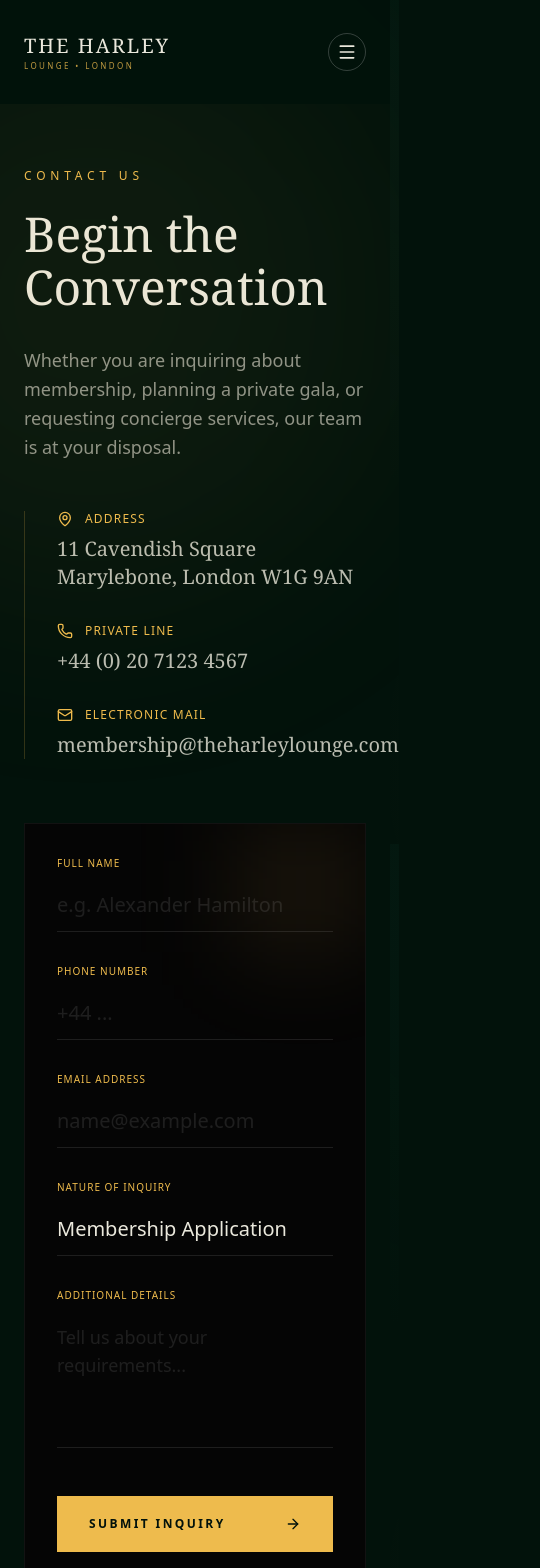
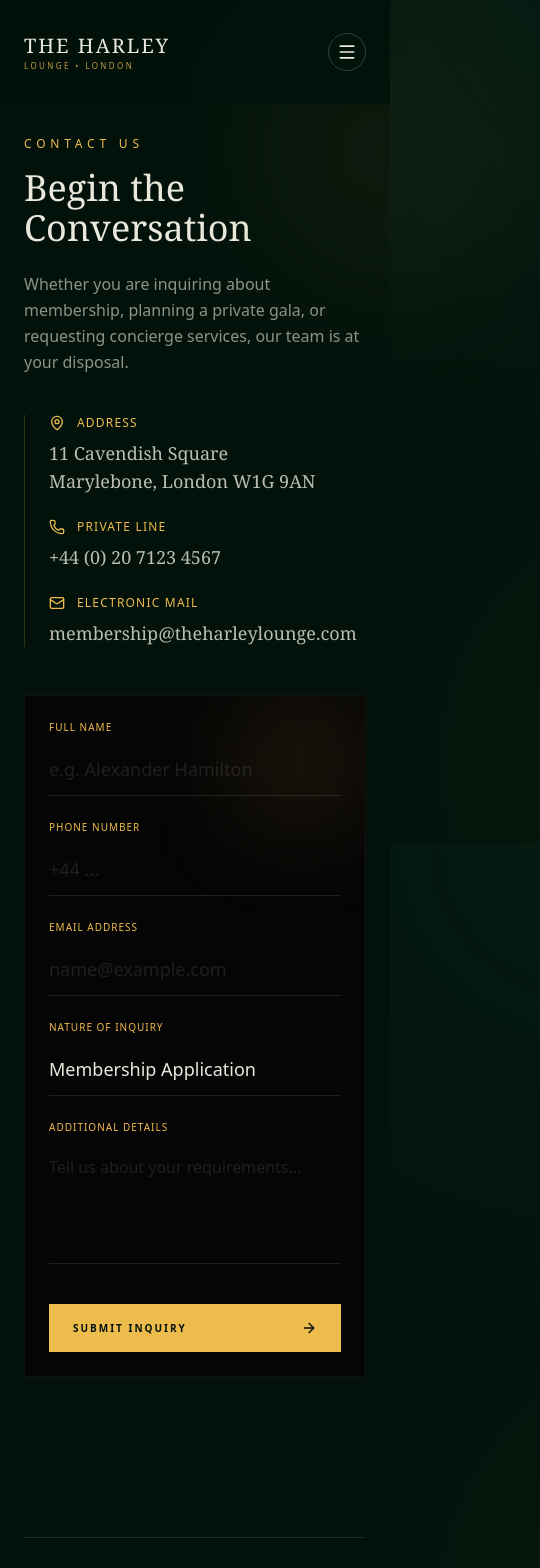
Before and after one commit to najmanmna/theharleylounge, a Next.js app: page /contact in a window 390 px wide. Shown: the top 1568 px of the page, 540 px wide, since content can reach past the window. Built offline with nearby package versions, Linux system fonts and the light colour scheme.

Commit message:
contact page updated

```diff
--- a/app/contact/page.tsx
+++ b/app/contact/page.tsx
@@ -15,13 +15,12 @@ function ContactContent() {
     name: "",
     email: "",
     phone: "",
-    interest: "Membership Application", // Default fallback
+    interest: "Membership Application",
     message: ""
   });
 
   const [status, setStatus] = useState<"idle" | "submitting" | "success">("idle");
 
-  // FIX: This ensures the dropdown updates when the URL param loads
   useEffect(() => {
     if (interestParam) {
       setFormData((prev) => ({ ...prev, interest: interestParam }));
@@ -35,13 +34,13 @@ function ContactContent() {
   const handleSubmit = async (e: React.FormEvent) => {
     e.preventDefault();
     setStatus("submitting");
-    // Simulate Network Request
     await new Promise((resolve) => setTimeout(resolve, 2000));
     setStatus("success");
   };
 
   return (
-    <div className="container mx-auto px-6 md:px-12 flex flex-col md:flex-row gap-16 md:gap-24">
+    // OPTIMIZATION: Reduced gap on mobile (gap-12 vs gap-24)
+    <div className="container mx-auto px-6 md:px-12 flex flex-col md:flex-row gap-12 md:gap-24 pb-20">
 
       {/* LEFT: Contact Info */}
       <motion.div
@@ -50,22 +49,25 @@ function ContactContent() {
         transition={{ duration: 0.8 }}
         className="w-full md:w-5/12 pt-10"
       >
-        <span className="text-[#eebb4d] text-xs tracking-[0.4em] uppercase font-medium mb-6 block">
+        <span className="text-[#eebb4d] text-xs tracking-[0.4em] uppercase font-medium mb-4 md:mb-6 block">
           Contact Us
         </span>
-        <h1 className="text-5xl md:text-7xl font-serif text-[#eae8dc] leading-[1.1] mb-8">
+
+        {/* OPTIMIZATION: Smaller text on mobile (text-4xl) to prevent bad wrapping */}
+        <h1 className="text-4xl md:text-7xl font-serif text-[#eae8dc] leading-[1.1] mb-6 md:mb-8">
           Begin the <br /> Conversation
         </h1>
-        <p className="text-[#eae8dc]/60 text-lg font-light leading-relaxed mb-12 max-w-sm">
+
+        <p className="text-[#eae8dc]/60 text-base md:text-lg font-light leading-relaxed mb-10 md:mb-12 max-w-sm">
           Whether you are inquiring about membership, planning a private gala, or requesting concierge services, our team is at your disposal.
         </p>
 
-        <div className="space-y-8 border-l border-[#eebb4d]/20 pl-8">
+        <div className="space-y-6 md:space-y-8 border-l border-[#eebb4d]/20 pl-6 md:pl-8">
           <div className="group">
             <h3 className="flex items-center gap-3 text-[#eebb4d] text-xs uppercase tracking-widest mb-2">
               <MapPin className="w-4 h-4" /> Address
             </h3>
-            <p className="text-[#eae8dc]/80 font-serif text-xl">
+            <p className="text-[#eae8dc]/80 font-serif text-lg md:text-xl">
               11 Cavendish Square <br /> Marylebone, London W1G 9AN
             </p>
           </div>
@@ -73,7 +75,7 @@ function ContactContent() {
             <h3 className="flex items-center gap-3 text-[#eebb4d] text-xs uppercase tracking-widest mb-2">
               <Phone className="w-4 h-4" /> Private Line
             </h3>
-            <p className="text-[#eae8dc]/80 font-serif text-xl">
+            <p className="text-[#eae8dc]/80 font-serif text-lg md:text-xl">
               +44 (0) 20 7123 4567
             </p>
           </div>
@@ -81,7 +83,7 @@ function ContactContent() {
             <h3 className="flex items-center gap-3 text-[#eebb4d] text-xs uppercase tracking-widest mb-2">
               <Mail className="w-4 h-4" /> Electronic Mail
             </h3>
-            <a href="mailto:membership@theharleylounge.com" className="text-[#eae8dc]/80 font-serif text-xl hover:text-[#eebb4d] transition-colors">
+            <a href="mailto:membership@theharleylounge.com" className="text-[#eae8dc]/80 font-serif text-lg md:text-xl hover:text-[#eebb4d] transition-colors break-all">
               membership@theharleylounge.com
             </a>
           </div>
@@ -93,7 +95,8 @@ function ContactContent() {
         initial={{ opacity: 0, y: 50 }}
         animate={{ opacity: 1, y: 0 }}
         transition={{ duration: 0.8, delay: 0.2 }}
-        className="w-full md:w-7/12 bg-[#050505] border border-white/5 p-8 md:p-12 relative overflow-hidden min-h-[600px] flex flex-col justify-center"
+        // OPTIMIZATION: Reduced padding on mobile (p-6)
+        className="w-full md:w-7/12 bg-[#050505] border border-white/5 p-6 md:p-12 relative overflow-hidden min-h-[500px] md:min-h-[600px] flex flex-col justify-center"
       >
          <div className="absolute top-0 right-0 w-32 h-32 bg-[#eebb4d]/10 blur-[50px] pointer-events-none" />
 
@@ -104,13 +107,13 @@ function ContactContent() {
                initial={{ opacity: 0, scale: 0.9 }}
                animate={{ opacity: 1, scale: 1 }}
                exit={{ opacity: 0 }}
-               className="flex flex-col items-center justify-center text-center h-full space-y-6"
+               className="flex flex-col items-center justify-center text-center h-full space-y-6 py-12"
              >
                <div className="w-20 h-20 rounded-full bg-[#eebb4d]/10 flex items-center justify-center text-[#eebb4d]">
                  <CheckCircle2 className="w-10 h-10" />
                </div>
-               <h3 className="text-3xl font-serif text-[#eae8dc]">Inquiry Received</h3>
-               <p className="text-[#eae8dc]/60 max-w-md leading-relaxed">
+               <h3 className="text-2xl md:text-3xl font-serif text-[#eae8dc]">Inquiry Received</h3>
+               <p className="text-[#eae8dc]/60 max-w-md leading-relaxed text-sm md:text-base">
                  Thank you, {formData.name}. The concierge team has received your request regarding <span className="text-[#eebb4d]">{formData.interest}</span>. We will contact you within 24 hours.
                </p>
                <button
@@ -127,9 +130,9 @@ function ContactContent() {
                animate={{ opacity: 1 }}
                exit={{ opacity: 0 }}
                onSubmit={handleSubmit}
-               className="relative z-10 flex flex-col gap-8 w-full"
+               className="relative z-10 flex flex-col gap-6 md:gap-8 w-full"
              >
-               <div className="grid grid-cols-1 md:grid-cols-2 gap-8">
+               <div className="grid grid-cols-1 md:grid-cols-2 gap-6 md:gap-8">
                  <div className="flex flex-col gap-2">
                    <label className="text-[#eebb4d] text-[10px] uppercase tracking-widest">Full Name</label>
                    <input
@@ -138,7 +141,7 @@ function ContactContent() {
                       required
                       value={formData.name}
                       placeholder="e.g. Alexander Hamilton"
-                      className="bg-transparent border-b border-white/10 py-3 text-xl text-[#eae8dc] focus:outline-none focus:border-[#eebb4d] transition-colors placeholder:text-white/10"
+                      className="bg-transparent border-b border-white/10 py-3 text-lg md:text-xl text-[#eae8dc] focus:outline-none focus:border-[#eebb4d] transition-colors placeholder:text-white/10"
                       onChange={handleChange}
                       disabled={status === "submitting"}
                    />
@@ -150,7 +153,7 @@ function ContactContent() {
                       name="phone"
                       value={formData.phone}
                       placeholder="+44 ..."
-                      className="bg-transparent border-b border-white/10 py-3 text-xl text-[#eae8dc] focus:outline-none focus:border-[#eebb4d] transition-colors placeholder:text-white/10"
+                      className="bg-transparent border-b border-white/10 py-3 text-lg md:text-xl text-[#eae8dc] focus:outline-none focus:border-[#eebb4d] transition-colors placeholder:text-white/10"
                       onChange={handleChange}
                       disabled={status === "submitting"}
                    />
@@ -165,7 +168,7 @@ function ContactContent() {
                     required
                     value={formData.email}
                     placeholder="name@example.com"
-                    className="bg-transparent border-b border-white/10 py-3 text-xl text-[#eae8dc] focus:outline-none focus:border-[#eebb4d] transition-colors placeholder:text-white/10"
+                    className="bg-transparent border-b border-white/10 py-3 text-lg md:text-xl text-[#eae8dc] focus:outline-none focus:border-[#eebb4d] transition-colors placeholder:text-white/10"
                     onChange={handleChange}
                     disabled={status === "submitting"}
                  />
@@ -178,17 +181,12 @@ function ContactContent() {
                     value={formData.interest}
                     onChange={handleChange}
                     disabled={status === "submitting"}
-                    className="bg-transparent border-b border-white/10 py-3 text-xl text-[#eae8dc] focus:outline-none focus:border-[#eebb4d] transition-colors cursor-pointer appearance-none"
+                    className="bg-transparent border-b border-white/10 py-3 text-lg md:text-xl text-[#eae8dc] focus:outline-none focus:border-[#eebb4d] transition-colors cursor-pointer appearance-none"
                  >
-                    {/* CORE OPTIONS */}
                     <option className="bg-[#02120b]" value="Membership Application">Membership Application</option>
-
-                    {/* EVENTS PAGE MATCHES (These must match Events.tsx categories exactly) */}
                     <option className="bg-[#02120b]" value="Corporate Events">Corporate Events</option>
                     <option className="bg-[#02120b]" value="Private Hire">Private Hire</option>
                     <option className="bg-[#02120b]" value="The Full Buyout">The Full Buyout</option>
-
-                    {/* OTHER */}
                     <option className="bg-[#02120b]" value="Concierge Request">Concierge Request</option>
                     <option className="bg-[#02120b]" value="Press & Media">Press & Media</option>
                  </select>
@@ -201,7 +199,7 @@ function ContactContent() {
                     rows={4}
                     value={formData.message}
                     placeholder="Tell us about your requirements..."
-                    className="bg-transparent border-b border-white/10 py-3 text-lg text-[#eae8dc] focus:outline-none focus:border-[#eebb4d] transition-colors placeholder:text-white/10 resize-none"
+                    className="bg-transparent border-b border-white/10 py-3 text-base md:text-lg text-[#eae8dc] focus:outline-none focus:border-[#eebb4d] transition-colors placeholder:text-white/10 resize-none"
                     onChange={handleChange}
                     disabled={status === "submitting"}
                  />
@@ -210,7 +208,7 @@ function ContactContent() {
                <button
                  type="submit"
                  disabled={status === "submitting"}
-                 className="mt-4 group flex items-center justify-between bg-[#eebb4d] text-[#02120b] px-8 py-5 font-bold uppercase tracking-[0.2em] text-xs hover:bg-white transition-all duration-500 disabled:opacity-50 disabled:cursor-not-allowed"
+                 className="mt-4 group flex items-center justify-between bg-[#eebb4d] text-[#02120b] px-6 md:px-8 py-4 md:py-5 font-bold uppercase tracking-[0.2em] text-[10px] md:text-xs hover:bg-white transition-all duration-500 disabled:opacity-50 disabled:cursor-not-allowed"
                >
                  {status === "submitting" ? (
                    <span className="flex items-center gap-2">Processing <Loader2 className="w-4 h-4 animate-spin" /></span>
@@ -233,9 +231,11 @@ export default function Contact() {
   return (
     <main className="bg-[#02120b] min-h-screen text-[#eae8dc] selection:bg-[#eebb4d] selection:text-[#02120b]">
       <Navbar />
-      <section className="relative pt-32 pb-20 min-h-screen flex items-center">
+      <section className="relative pt-24 md:pt-32 min-h-screen flex items-center">
         <div className="absolute inset-0 opacity-[0.04] bg-[url('https://grainy-gradients.vercel.app/noise.svg')]" />
-        <div className="absolute top-0 right-0 w-[600px] h-[600px] bg-[#eebb4d]/5 blur-[120px] rounded-full pointer-events-none" />
+
+        {/* OPTIMIZATION: Shifted blur to not cover text on mobile */}
+        <div className="absolute top-0 right-0 w-[300px] h-[300px] md:w-[600px] md:h-[600px] bg-[#eebb4d]/5 blur-[80px] md:blur-[120px] rounded-full pointer-events-none translate-x-1/2 md:translate-x-0" />
 
         <Suspense fallback={<div className="container mx-auto px-6 h-[600px] flex items-center justify-center text-[#eebb4d]">Loading...</div>}>
           <ContactContent />
```
